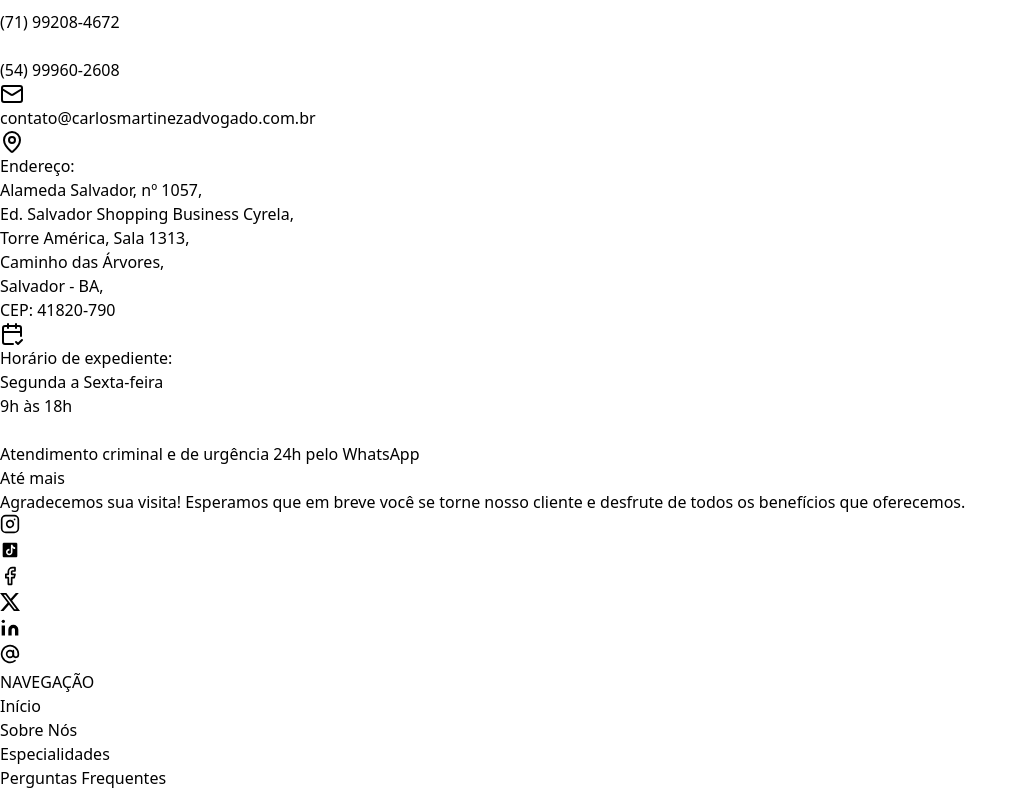
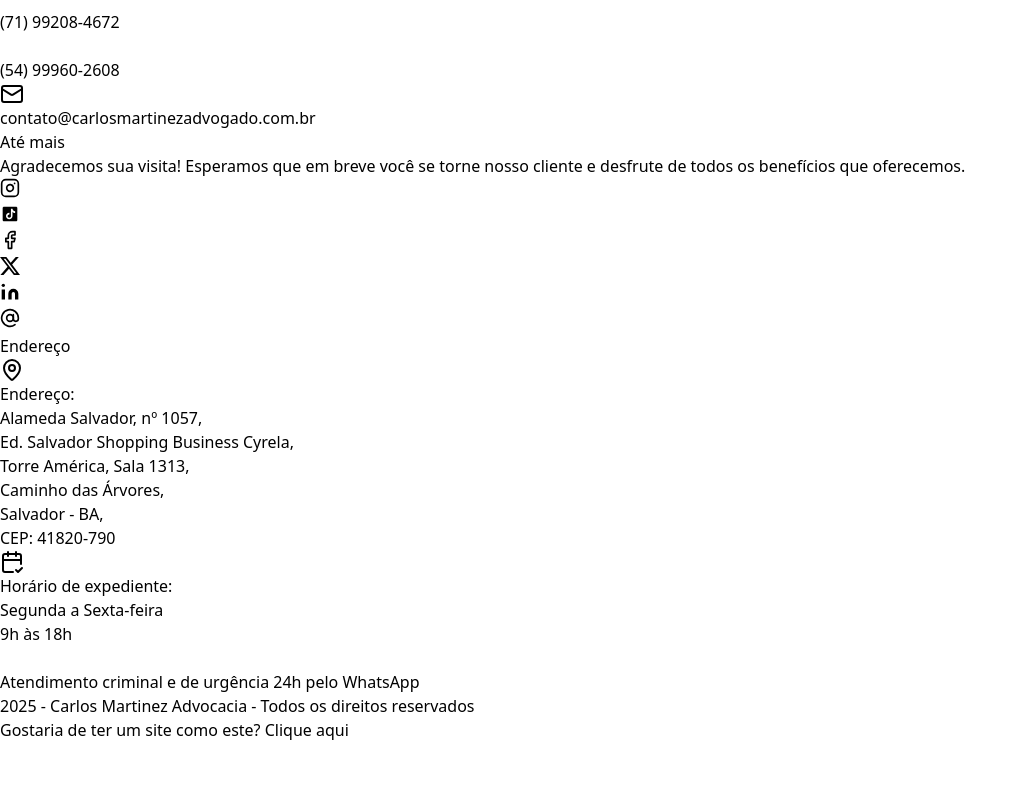
Before and after one commit to EdisonMatos/LP-Carlos-Martinez, a React (Vite) app: page / in a window 1280 px wide. Shown: the part 5340-6131 px from the top of the page, without its empty margins (0-1027 px from the left). Built offline with nearby package versions, Linux system fonts and the light colour scheme; a web font is replaced by a local one.

Commit message:
fix:  Footer reajustado

```diff
--- a/src/components/sectionElements/SidebarSocial.jsx
+++ b/src/components/sectionElements/SidebarSocial.jsx
@@ -57,11 +57,7 @@ export default function SidebarSocial({ colorMode }) {
 
         <AlignJustify
           className={`p-button-rounded p-button-outlined lg:hidden ${
-            colorMode
-              ? scrolled
-                ? "text-bgSectionDark"
-                : "text-bgSectionDark"
-              : "text-bgSectionDark"
+            colorMode ? (scrolled ? "text-white" : "text-white") : "text-white"
           } w-[40px] h-[40px]`}
           onClick={() => setVisible(true)}
         />
@@ -77,7 +73,7 @@ export default function SidebarSocial({ colorMode }) {
               id="app-sidebar-2"
               className={`${
                 colorMode
-                  ? "bg-white"
+                  ? "bg-bgSectionDark"
                   : "absolute top-0 left-0 flex-shrink-0 h-screen border-r-[1px] select-none bg-bgSectionDark surface-section lg:hidden lg:static z-1 surface-border border-neutral-700"
               }`}
               style={{ width: "280px" }}
@@ -88,7 +84,7 @@ export default function SidebarSocial({ colorMode }) {
                     <img
                       src={content.texts.navbar.solidLogo.img}
                       alt={content.texts.navbar.solidLogo.alt}
-                      className="w-auto h-auto p-[5px]  "
+                      className="w-auto h-auto p-[5px] bg-white rounded-md  "
                     />
                   </span>
                   <span>
--- a/src/components/sectionElements/footer/AdressFooter.jsx
+++ b/src/components/sectionElements/footer/AdressFooter.jsx
@@ -6,7 +6,7 @@ import { MapPin } from "lucide-react";
 function AdressFooter() {
   return (
     <MotionDivDownToUp>
-      <div className="flex full gap-x-[12px] items-center opacity-90">
+      <div className="flex full gap-x-[12px] text-paragraph1 items-center opacity-90">
         <div>
           <MapPin />
         </div>
--- a/src/components/sectionElements/footer/ExpedienteFooter.jsx
+++ b/src/components/sectionElements/footer/ExpedienteFooter.jsx
@@ -7,7 +7,7 @@ import content from "../../../content/content";
 function ExpedienteFooter() {
   return (
     <MotionDivDownToUp>
-      <div className="flex full gap-x-[12px] items-center opacity-90">
+      <div className="flex full gap-x-[12px] items-center text-paragraph1 opacity-90">
         <div>
           <CalendarCheck2 />
         </div>
--- a/src/components/sectionElements/footer/ObsFooter.jsx
+++ b/src/components/sectionElements/footer/ObsFooter.jsx
@@ -27,7 +27,7 @@ function ObsFooter() {
           </svg>
         </div>
 
-        <p>{content.texts.infos.obsFooter}</p>
+        <p className="text-paragraph1">{content.texts.infos.obsFooter}</p>
       </div>
     </MotionDivDownToUp>
   );
--- a/src/components/sections/FooterSocial.jsx
+++ b/src/components/sections/FooterSocial.jsx
@@ -70,34 +70,34 @@ export default function FooterSocial({
       <SectionArea paddingtop={true} paddingbot={false} className="pb-[23px]">
         <SectionWrapper className="gap-[42px]">
           <div className="w-full max-w-[1215px] flex flex-col gap-y-[80px] desktop1:flex-row desktop1:justify-between">
-            <div className="flex flex-col gap-y-[16px] desktop1:w-[290px] text-paragraph3">
+            <div className="flex flex-col gap-y-[35px] desktop1:w-[290px] text-paragraph3 ">
               <LogoFooter />
               <PhoneFooter colorMode={colorMode} />
               {phoneSecundario && <PhoneSecundario />}
               {phoneTerciario && <PhoneTerciario />}
               <EmailFooter />
               {emailSecundario && <EmailSecundarioFooter />}
-              {addres && <AdressFooter />}
-              {addresSecundario && <AdressSecundarioFooter />}
-              <ExpedienteFooter />
-              {expedientesecond && <ExpedienteSecondFooter />}
-              {obs && <ObsFooter />}
             </div>
 
-            <div className="flex flex-col gap-y-[16px] desktop1:w-[290px]">
+            <div className="flex flex-col gap-y-[16px] desktop1:w-[290px] ">
               <MidTextFooter />
               <ParagrapfFooter />
               <MotionDivDownToUp>
                 <p className="opacity-90">{content.texts.footerSocialText}</p>
                 <div className="mt-2 opacity-90">
-                  <div className="flex gap-[10px] items-center">
+                  <div className="flex flex-col tablet1:flex-row desktop1:flex-col gap-[10px]">
+                    <div className="flex gap-2">
                       {instagram && <InstagramFooter />}
                       {instagramSecundary && <InstagramSecundaryFooter />}
                       {tiktok && <TikTokFooter />}
                       {facebook && <FacebookFooter />}
+                    </div>
+
+                    <div className="flex gap-2">
                       {x && <XFooter />}
                       {linkedin && <LinkedinFooter />}
                       {threads && <ThreadsFooter />}
+                    </div>
                   </div>
                 </div>
               </MotionDivDownToUp>
@@ -105,7 +105,12 @@ export default function FooterSocial({
 
             <div className="flex flex-col gap-y-[16px] desktop1:w-[290px]">
               <NavegationTextFooter />
-              <LinksNavegationFooter />
+              {/* <LinksNavegationFooter /> */}
+              {addres && <AdressFooter />}
+              {addresSecundario && <AdressSecundarioFooter />}
+              <ExpedienteFooter />
+              {expedientesecond && <ExpedienteSecondFooter />}
+              {obs && <ObsFooter />}
             </div>
           </div>
           <CopyrightFooter />
--- a/src/components/sections/NavbarSocial.jsx
+++ b/src/components/sections/NavbarSocial.jsx
@@ -91,7 +91,7 @@ export default function NavbarSocial({ colorMode }) {
     }
     // default
     return scrolling
-      ? "bg-gradient-to-b from-bgFixedDark to-transparent bg-opacity-100 shadow-lg border-b-[1px] border-primary"
+      ? "bg-gradient-to-b from-bgFixedDark to-bgFixedDark bg-opacity-100 shadow-lg border-b-[1px] border-primary"
       : "bg-gradient-to-b from-bgFixedDark to-transparent border-b-[1px] border-none";
   };
 
--- a/src/content/content.jsx
+++ b/src/content/content.jsx
@@ -1451,7 +1451,7 @@ const content = {
       year: currentYear,
       footerexpediente: infos.expediente,
       obsFooter: infos.obs,
-      footerNavegacaoText: "NAVEGAÇÃO",
+      footerNavegacaoText: "Endereço",
       footerDivulgacaoText: "Gostaria de ter um site como este? Clique aqui",
     },
   },
```
Lines whose indentation alone changed are shown as unchanged.
